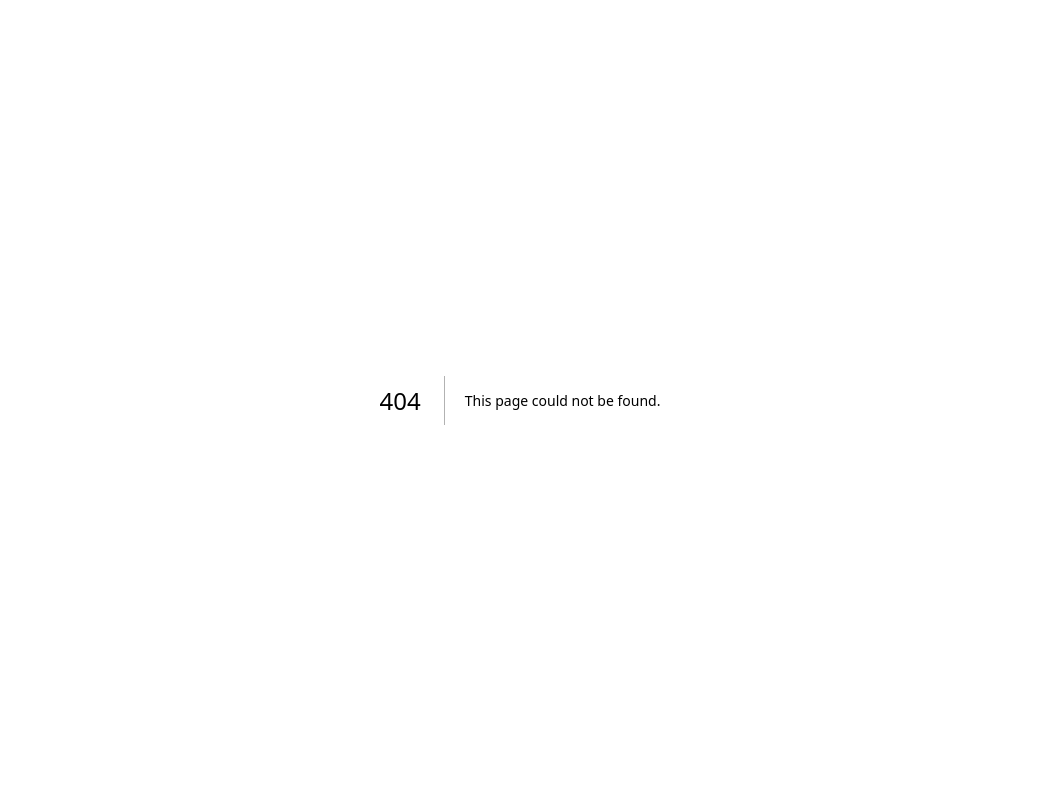
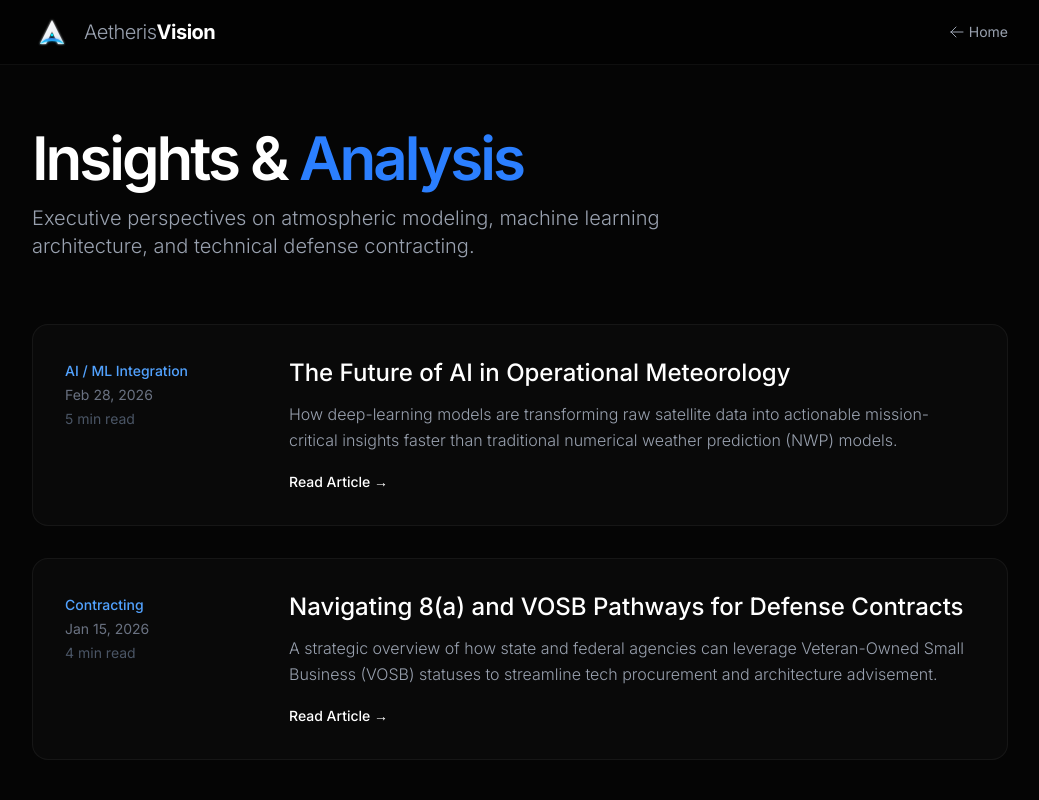
Before and after one commit to marstonsward/aetheris-vision-website, a Next.js app: page /blog in a window 1280 px wide. Before the commit this address had no page. Shown: the top 800 px of the page, without its empty margins (120-1159 px from the left). Built offline with nearby package versions, Linux system fonts and the light colour scheme.

Commit message:
feat: add blog, increase logo contrast, and add unclassified university/usaf mentions

```diff
--- /dev/null
+++ b/src/app/blog/page.tsx
@@ -0,0 +1,103 @@
+import { ArrowLeftIcon } from "@heroicons/react/24/outline";
+
+export const metadata = {
+  title: "Blog | Aetheris Vision",
+  description: "Insights on AI, meteorology, and defense consulting from Aetheris Vision.",
+};
+
+const posts = [
+  {
+    id: 1,
+    title: "The Future of AI in Operational Meteorology",
+    date: "Feb 28, 2026",
+    category: "AI / ML Integration",
+    summary: "How deep-learning models are transforming raw satellite data into actionable mission-critical insights faster than traditional numerical weather prediction (NWP) models.",
+    readTime: "5 min read",
+  },
+  {
+    id: 2,
+    title: "Navigating 8(a) and VOSB Pathways for Defense Contracts",
+    date: "Jan 15, 2026",
+    category: "Contracting",
+    summary: "A strategic overview of how state and federal agencies can leverage Veteran-Owned Small Business (VOSB) statuses to streamline tech procurement and architecture advisement.",
+    readTime: "4 min read",
+  }
+];
+
+export default function BlogIndex() {
+  return (
+    <div className="flex flex-col min-h-[100dvh]">
+      {/* Navbar Minimal */}
+      <header className="fixed top-0 w-full z-50 border-b border-white/5 bg-black/50 backdrop-blur-md">
+        <div className="mx-auto max-w-5xl px-6 h-16 flex items-center justify-between">
+          <div className="flex items-center gap-3">
+            <a href="/" className="flex items-center gap-3">
+              <img src="/logo/aetheris-logo.svg" alt="Aetheris Logo" className="h-8 w-8 md:h-10 md:w-10" />
+              <div className="text-xl font-bold tracking-tight text-white hidden md:block">
+                <span className="font-light text-gray-400">Aetheris</span>Vision
+              </div>
+            </a>
+          </div>
+          <nav className="flex gap-4 md:gap-6 text-sm text-gray-400 items-center">
+            <a href="/" className="hover:text-white transition flex items-center gap-1">
+              <ArrowLeftIcon className="h-4 w-4" /> Home
+            </a>
+          </nav>
+        </div>
+      </header>
+
+      {/* Main Content */}
+      <main className="flex-1 pt-32 pb-24 bg-[#050505] relative overflow-hidden">
+        {/* Subtle Background */}
+        <div className="absolute inset-0 bg-gradient-to-br from-[#0e1726]/40 via-black to-black -z-10" />
+
+        <div className="mx-auto max-w-5xl px-6">
+          <div className="mb-16">
+            <h1 className="text-4xl md:text-6xl font-semibold tracking-tighter text-white mb-4">
+              Insights & <span className="text-blue-500">Analysis</span>
+            </h1>
+            <p className="text-gray-400 text-lg md:text-xl max-w-2xl font-light">
+              Executive perspectives on atmospheric modeling, machine learning architecture, and technical defense contracting.
+            </p>
+          </div>
+
+          <div className="grid gap-8">
+            {posts.map((post) => (
+              <article key={post.id} className="group flex flex-col md:flex-row md:items-start gap-4 md:gap-8 rounded-2xl border border-white/5 bg-white/[0.02] p-8 transition-all hover:bg-white/[0.04] hover:border-white/10 cursor-pointer">
+                <div className="md:w-48 shrink-0 text-sm text-gray-500 py-1 flex flex-col gap-1">
+                  <span className="font-medium text-blue-400">{post.category}</span>
+                  <span>{post.date}</span>
+                  <span className="text-gray-600">{post.readTime}</span>
+                </div>
+
+                <div className="flex-1">
+                  <h2 className="text-2xl font-medium text-white mb-3 group-hover:text-blue-400 transition-colors">
+                    {post.title}
+                  </h2>
+                  <p className="text-gray-400 font-light leading-relaxed mb-4">
+                    {post.summary}
+                  </p>
+                  <div className="text-sm font-medium text-white inline-flex items-center gap-1 group-hover:translate-x-1 transition-transform">
+                    Read Article &rarr;
+                  </div>
+                </div>
+              </article>
+            ))}
+          </div>
+        </div>
+      </main>
+
+      {/* Footer */}
+      <footer className="border-t border-white/5 bg-black py-12">
+        <div className="mx-auto max-w-5xl px-6 flex flex-col md:flex-row justify-between items-center text-sm text-gray-500">
+          <div>
+            &copy; {new Date().getFullYear()} Aetheris Vision LLC. All rights reserved.
+          </div>
+          <div className="mt-4 md:mt-0">
+            <span>Veteran-Owned Small Business (VOSB)</span>
+          </div>
+        </div>
+      </footer>
+    </div>
+  );
+}
--- a/src/app/page.tsx
+++ b/src/app/page.tsx
@@ -15,6 +15,7 @@ export default function Home() {
           <nav className="hidden md:flex gap-6 text-sm text-gray-400">
             <a href="#expertise" className="hover:text-white transition">Expertise</a>
             <a href="#about" className="hover:text-white transition">About</a>
+            <a href="/blog" className="hover:text-white transition">Blog</a>
             <a href="mailto:contact@aetherisvision.com" className="hover:text-white transition">Contact</a>
           </nav>
         </div>
@@ -121,14 +122,16 @@ export default function Home() {
 
             <div className="grid grid-cols-1 md:grid-cols-2 gap-6 md:gap-8">
               {/* Card 1 */}
-              <div className="group rounded-xl border border-white/5 bg-white/[0.02] p-6 md:p-8 transition hover:bg-white/[0.04] hover:border-white/10">
-                <div className="h-12 w-12 rounded-lg bg-gray-900 border border-white/10 flex items-center justify-center mb-6 text-xl">
-                  🌍
+              <div className="group rounded-xl border border-white/5 bg-white/[0.02] p-6 md:p-8 transition hover:bg-white/[0.04] hover:border-white/10 flex flex-col justify-between">
+                <div>
+                  <div className="h-12 w-12 rounded-lg bg-gray-900 border border-white/10 flex items-center justify-center mb-6 text-xl">
+                    🌍
+                  </div>
+                  <h3 className="text-xl md:text-2xl font-medium text-white mb-3">Operational Meteorology</h3>
+                  <p className="text-gray-400 font-light leading-relaxed text-sm md:text-base">
+                    Over 35 years of global atmospheric modeling and operational forecasting. Expertise honed through extensive unclassified strategic deployments with the <strong className="text-gray-200">United States Air Force (USAF)</strong> and research collaborations with <strong className="text-gray-200">Stockholm University</strong> and <strong className="text-gray-200">Chalmers University of Technology</strong>.
+                  </p>
                 </div>
-                <h3 className="text-xl font-medium text-white mb-3">Operational Meteorology</h3>
-                <p className="text-gray-400 font-light leading-relaxed">
-                  Over 35 years of global atmospheric modeling and operational forecasting, including strategic deployments across USAF and SMHI initiatives.
-                </p>
               </div>
 
               {/* Card 2 */}
```
Also changed, not shown: public/logo/aetheris-logo.svg.
